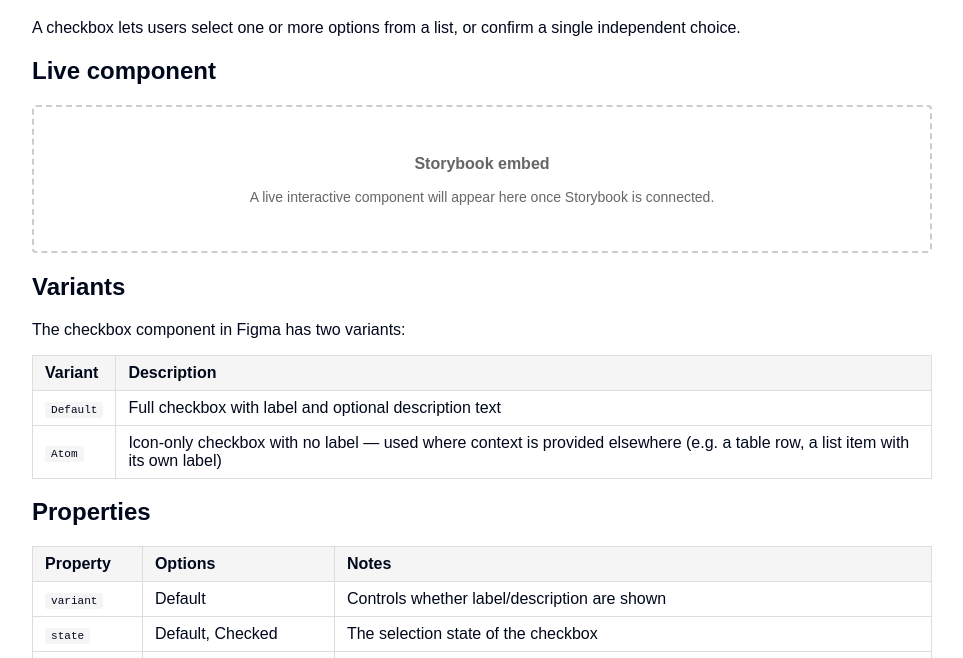
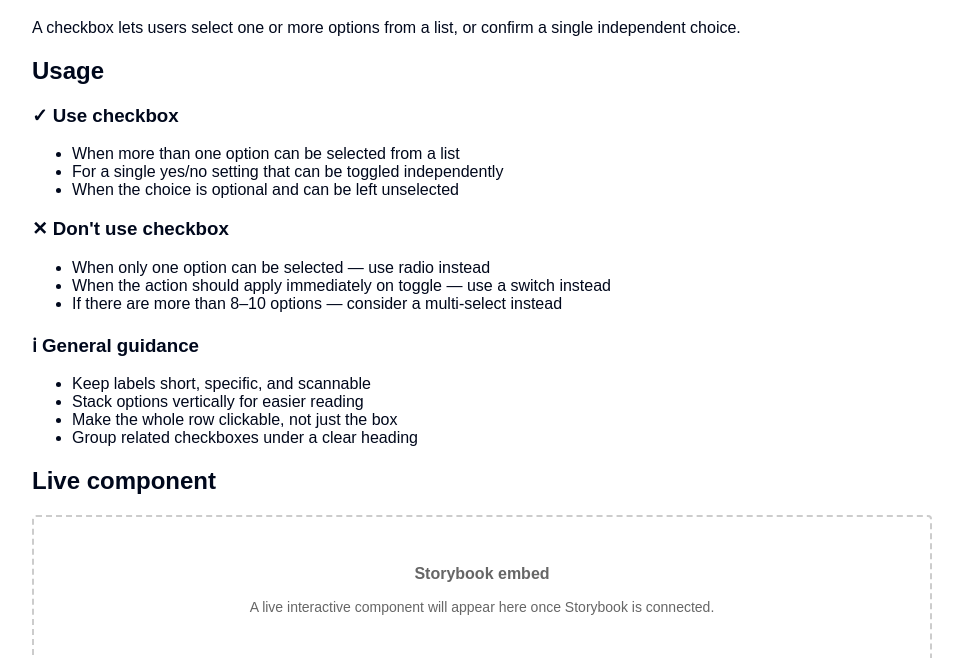
Before and after one commit to stewdesign/design-system-docs, an Astro site: page /design-system-docs/components/checkbox in a window 1280 px wide. Shown: the part 142-800 px from the top of the page, without its empty margins (158-1121 px from the left). Built offline with nearby package versions, Linux system fonts and the light colour scheme; Astro itself is replaced by a stand-in of ours.

Commit message:
feat: useage guidance for checkboxes added

```diff
--- a/src/pages/components/checkbox.astro
+++ b/src/pages/components/checkbox.astro
@@ -21,6 +21,35 @@
     <a href={`${import.meta.env.BASE_URL}`} class="back">&larr; Home</a>
     <h1>Checkbox</h1>
     <p>A checkbox lets users select one or more options from a list, or confirm a single independent choice.</p>
+
+    <h2>Usage</h2>
+    <div class="guidance">
+      <div class="guidance-col do">
+        <h3>✓ Use checkbox</h3>
+        <ul>
+          <li>When more than one option can be selected from a list</li>
+          <li>For a single yes/no setting that can be toggled independently</li>
+          <li>When the choice is optional and can be left unselected</li>
+        </ul>
+      </div>
+      <div class="guidance-col dont">
+        <h3>✕ Don't use checkbox</h3>
+        <ul>
+          <li>When only one option can be selected — use radio instead</li>
+          <li>When the action should apply immediately on toggle — use a switch instead</li>
+          <li>If there are more than 8–10 options — consider a multi-select instead</li>
+        </ul>
+      </div>
+      <div class="guidance-col general">
+        <h3>ℹ General guidance</h3>
+        <ul>
+          <li>Keep labels short, specific, and scannable</li>
+          <li>Stack options vertically for easier reading</li>
+          <li>Make the whole row clickable, not just the box</li>
+          <li>Group related checkboxes under a clear heading</li>
+        </ul>
+      </div>
+    </div>
 
     <h2>Live component</h2>
     <div class="storybook-placeholder">
```
